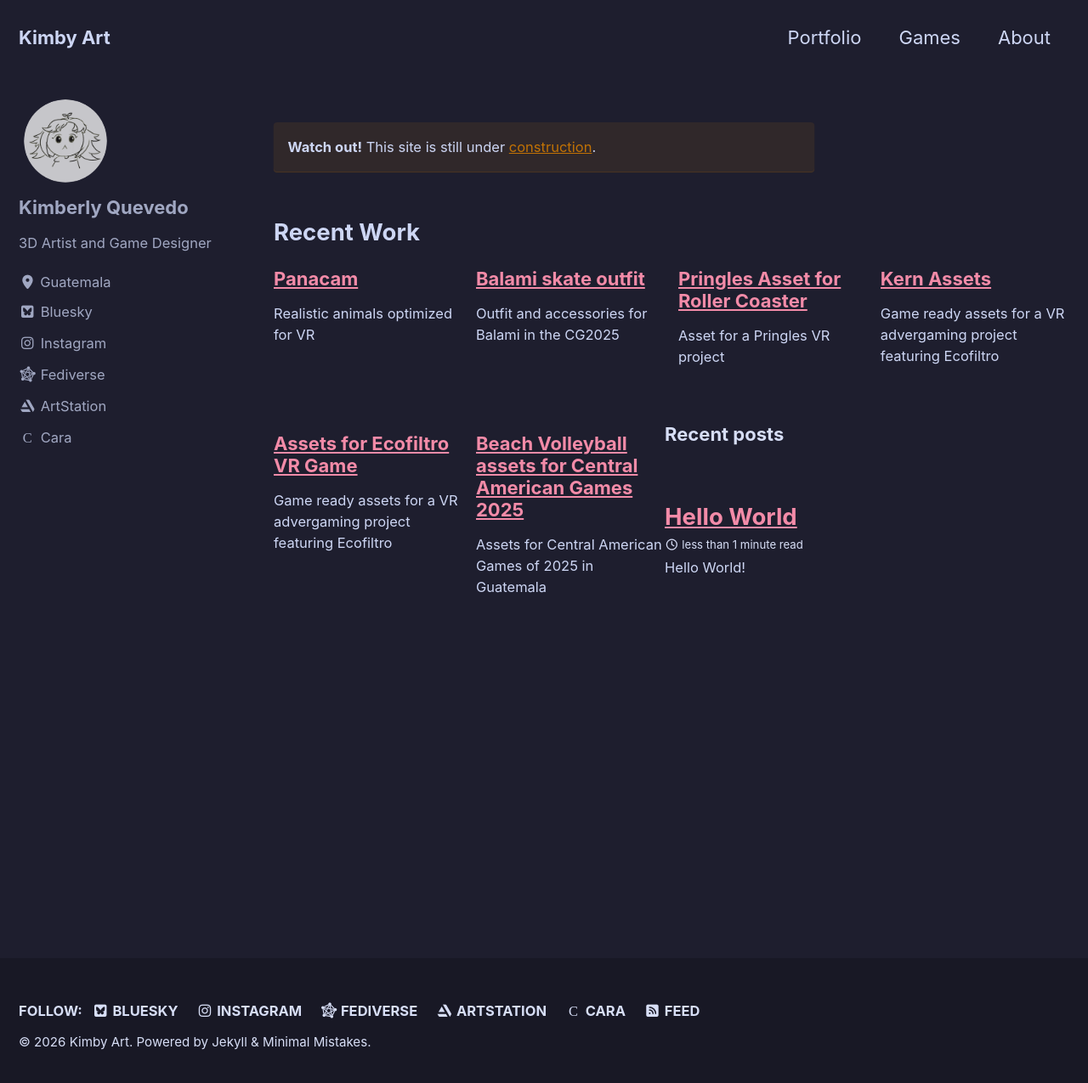
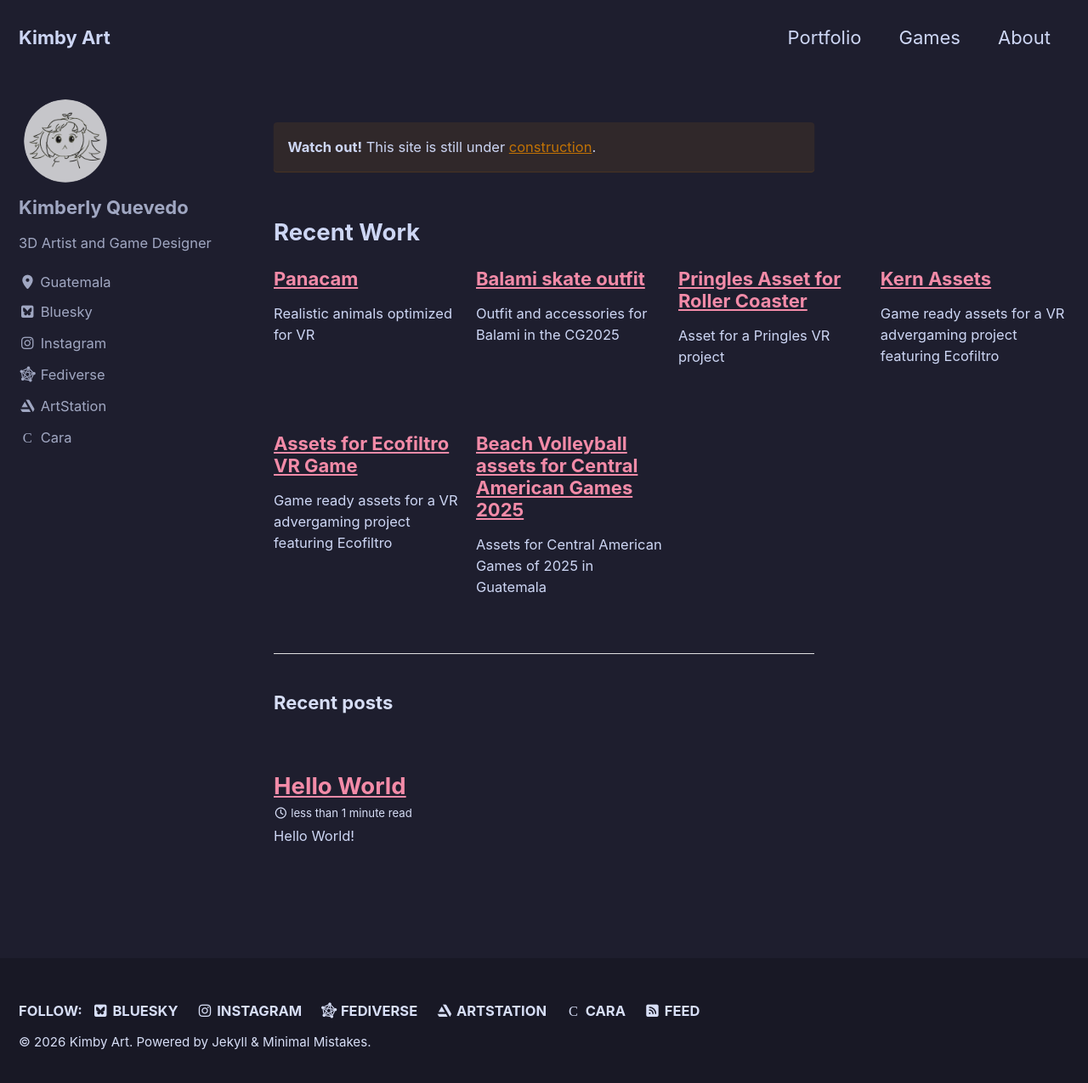
Before and after one commit to Kiimby/kiimby.github.io, a Jekyll site: the page built from index.html, in a window 1280 px wide and 1283 px high. Shown: the top 1275 px of the window at 85% size. Built offline with Jekyll 4.4.1, drawn with Linux system fonts in a browser that asks for light colours; cached includes are drawn as plain includes; the list of posts is cut into pages by our own code.

Commit message:
Update home.html

```diff
--- a/_layouts/home.html
+++ b/_layouts/home.html
@@ -37,7 +37,7 @@
 </section>
 
 
-<hr class="section-divider">
+<div style="clear: both; width: 100%; margin: 2rem 0; border-top: 1px solid #e0e0e0;"></div>
 
 
 <section class="blog-section">
```
